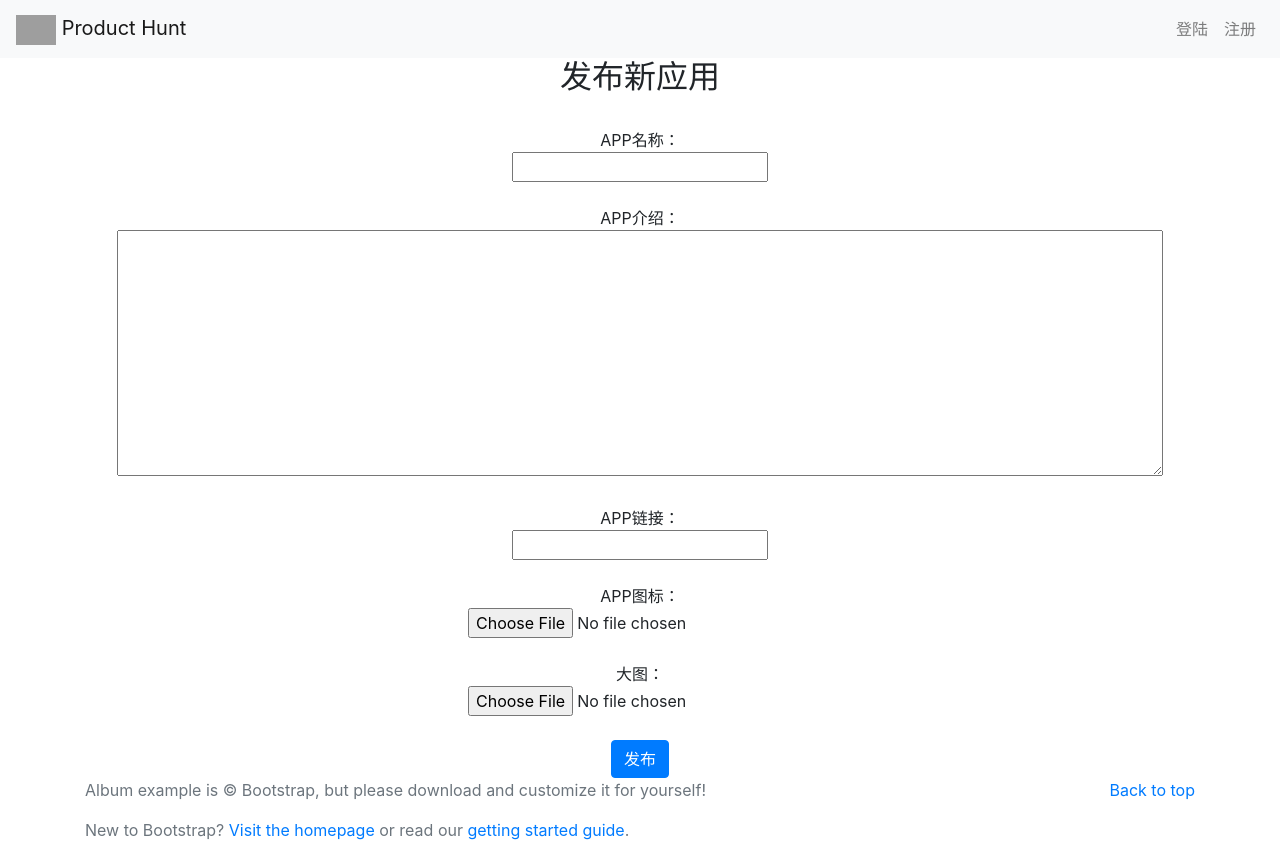
After one commit to poppyblue/product_hunt, a Django app: page /products/publish/ in a window 1280 px wide. The commit adds this page. Run offline with Django 3.2, Linux system fonts and the light colour scheme; some libraries are stand-ins or nearby versions; grey boxes are pictures that could not be loaded.

Commit message:
初步完成APP发布页面的制作

```diff
--- a/account/views.py
+++ b/account/views.py
@@ -1,7 +1,6 @@
 from django.shortcuts import render, redirect
 from django.contrib.auth.models import User
 from django.contrib import auth
-from django.http import HttpResponse
 
 
 # Create your views here.
@@ -46,4 +45,3 @@ def login(request):
 def logout(request):
 	auth.logout(request)
 	return redirect('主页')
-	# return HttpResponse("hello")
--- a/ph/urls.py
+++ b/ph/urls.py
@@ -21,4 +21,5 @@ urlpatterns = [
     path('admin/', admin.site.urls),
     path('', products.views.product_list, name='主页'),
     path('account/', include('account.urls')),
+    path('products/', include('products.urls')),
 ]
--- /dev/null
+++ b/products/templates/publish.html
@@ -0,0 +1,39 @@
+{% extends "theme.html" %}
+
+{# block:name要相同 #}
+{% block content %}
+
+<h2 align="center">发布新应用</h2>
+<br>
+<form method='POST' action='{% url '发布页面' %}' align='center' enctype="multipart/form-data">
+	{% csrf_token %}
+	APP名称：
+		<br>
+		<input type="text" name="名称">
+		<br>
+		<br>
+	APP介绍：
+		<br>
+		<textarea cols="100" rows="10" name="介绍"></textarea>
+		<br>
+		<br>
+	APP链接：
+		<br>
+		<input type="text" name="链接">
+		<br>
+		<br>
+	APP图标：
+		<br>
+		<input type="file" name="图标">
+		<br>
+		<br>
+	大图：
+		<br>
+		<input type="file" name="大图">
+		<br>
+		<br>
+	<input class="btn btn-primary" type="submit" value="发布">
+</form>
+
+
+{% endblock content %}
--- /dev/null
+++ b/products/urls.py
@@ -0,0 +1,6 @@
+from django.urls import path
+from . import views
+
+urlpatterns = [
+	path('publish/', views.publish, name='发布页面'),
+]
--- a/products/views.py
+++ b/products/views.py
@@ -5,3 +5,14 @@ from django.shortcuts import render
 
 def product_list(request):
 	return render(request, 'product_list.html')
+
+def publish(request):
+	if request.method == 'GET':
+		return render(request, 'publish.html')
+	elif request.method == 'POST':
+		app_name = request.POST['名称']
+		app_intro = request.POST['介绍']
+		app_url = request.POST['链接']
+		app_icon = request.FILES['图标']
+		app_image = request.FILES['大图']
+		return render(request, 'publish.html')
--- a/templates/theme.html
+++ b/templates/theme.html
@@ -48,6 +48,7 @@
 
 	    	{# 用户已经登陆 #}
 	    	{% if user.is_authenticated %}
+	    		<a class="nav-item nav-link" href="{% url '发布页面' %}">发布</a>
 	    		<a class="nav-item nav-link" href="Javascript:{document.getElementById('退出').submit()}">退出</a>
 	    		<form id="退出" method='POST' action=" {% url '退出页面' %} ">
 	    			{% csrf_token %}
```
